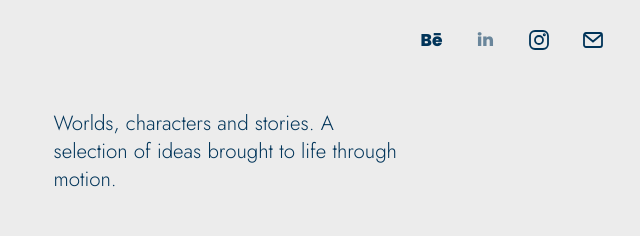
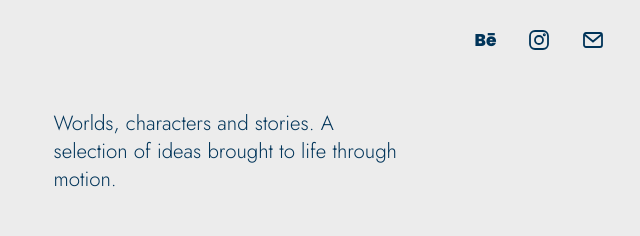
Before and after one commit to walvesanmatton/portfolio, a plain HTML site: page index.html in a window 1280 px wide. Shown: the top 236 px of the page, 640-1280 px from the left. Drawn offline with Linux system fonts and the light colour scheme.

Commit message:
Update index.html

```diff
--- a/index.html
+++ b/index.html
@@ -199,7 +199,7 @@ var LINKS={behance:"https://www.behance.net/walisonalves4",instagram:"https://ww
 // Seus vídeos, imagens e GIFs (arquivos na pasta media do GitHub).
 // Exemplo: var MEDIA={"work-card-1":"media/personagem.gif","work-card-2":"media/cidade.mp4"};
 var MEDIA={};
-var ICONS={behance:"Bē",linkedin:"in",
+var ICONS={behance:"Bē",
 instagram:'<svg viewBox="0 0 24 24"><rect x="3" y="3" width="18" height="18" rx="5"/><circle cx="12" cy="12" r="4"/><circle cx="17.3" cy="6.7" r=".6"/></svg>',
 email:'<svg viewBox="0 0 24 24"><rect x="3" y="5" width="18" height="14" rx="2"/><path d="m3.5 6.5 8.5 7 8.5-7"/></svg>'};
 var NAMES={behance:"Behance",linkedin:"LinkedIn",instagram:"Instagram",email:"E-mail"};
```
